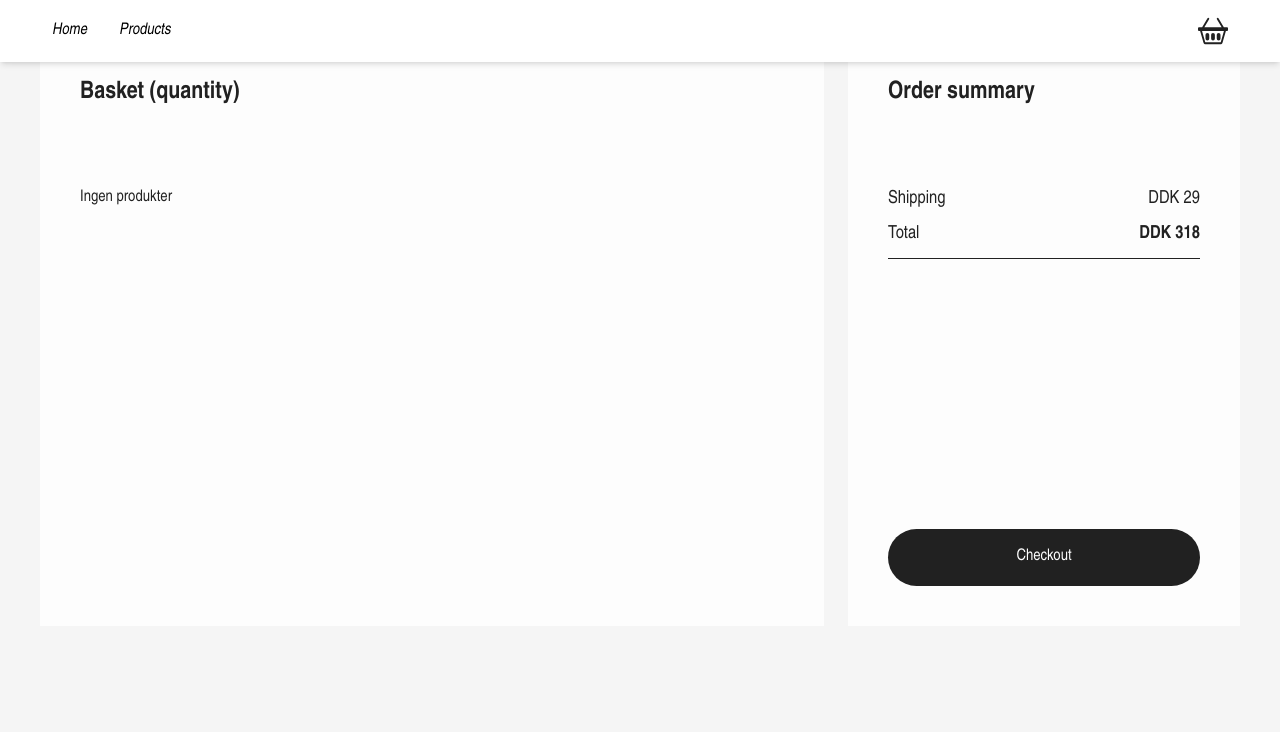
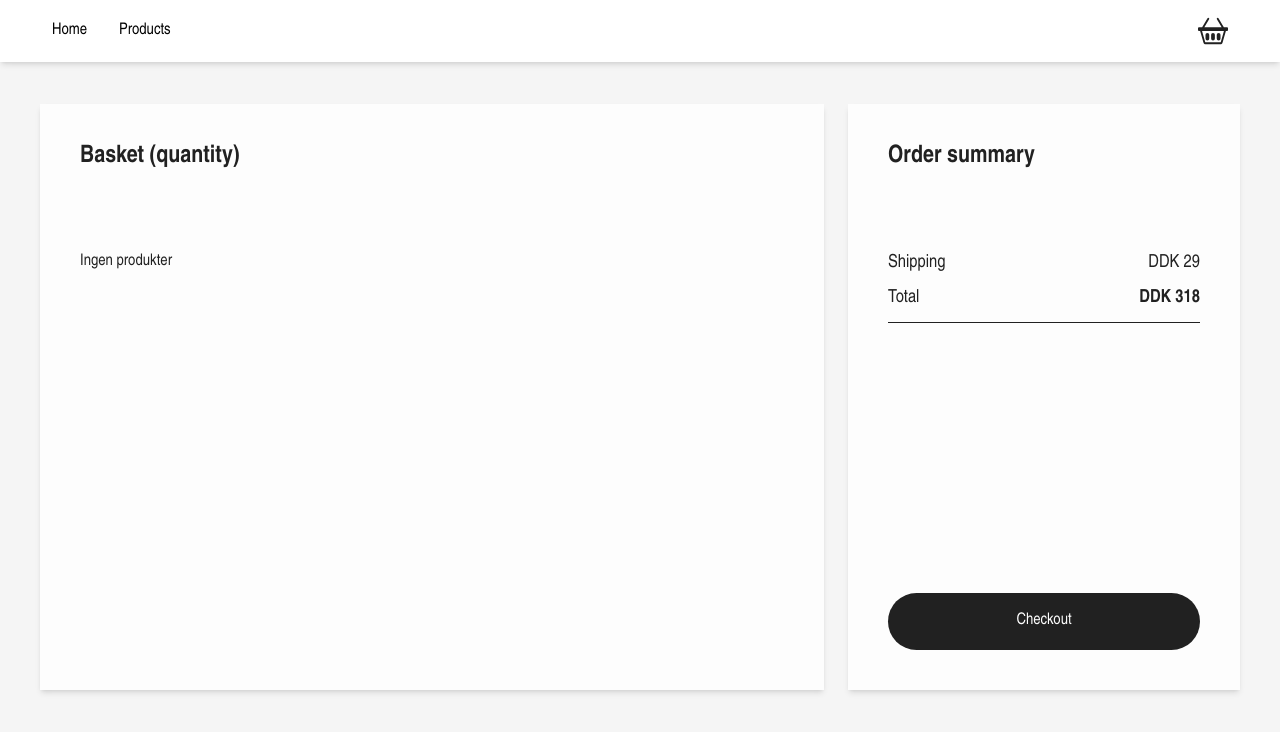
Before and after one commit to leamhkea/simpel-shop, a Next.js app: page /basket in a window 1280 px wide. Shown: the top 732 px of the page. Built offline with nearby package versions, Linux system fonts and the light colour scheme.

Commit message:
Rettet lidt i layoutet

```diff
--- a/src/app/globals.css
+++ b/src/app/globals.css
@@ -24,6 +24,10 @@ body {
 
 section {
   padding-inline: var(--content-width);
+
+  > :not(nav) {
+    margin-top: 2rem;
+  }
 }
 
 .no-padding {
@@ -48,9 +52,5 @@ option {
 }
 
 a {
-  font-style: italic;
   text-decoration: none;
-  &:hover {
-    text-decoration: underline;
-  }
 }
--- a/src/components/Basket/BasketCard.jsx
+++ b/src/components/Basket/BasketCard.jsx
@@ -8,7 +8,7 @@ const BasketCard = () => {
   const { items } = useItemStore((state) => state);
   return (
     <section className="grid grid-cols-[2fr_1fr] gap-6 py-10">
-      <div className="bg-(--white) px-10 py-10">
+      <div className="bg-(--white) px-10 py-10 shadow-md">
         <h2 className="font-bold pb-20">Basket (quantity)</h2>
         <div className="mb-8">
           {/* {items.length > 0 ?
@@ -24,7 +24,7 @@ const BasketCard = () => {
           )}
         </div>
       </div>
-      <div className="bg-(--white) px-10 py-10 sticky top-10 self-start">
+      <div className="bg-(--white) px-10 py-10 sticky top-10 self-start shadow-md">
         <h2 className="font-bold pb-20">Order summary</h2>
         <CheckoutCard items={items} />
       </div>
--- a/src/components/Header/Navigation.jsx
+++ b/src/components/Header/Navigation.jsx
@@ -7,7 +7,7 @@ const Navigation = () => {
   const pathname = usePathname();
 
   return (
-    <section className="fixed top-0 w-full bg-white z-50 shadow-md">
+    <section className="fixed top-0 w-full bg-white z-1 shadow-md">
       <nav>
         <ul className="flex items-center justify-between py-4 px-8">
           {/* Venstre side */}
--- a/src/components/ListView/Category.jsx
+++ b/src/components/ListView/Category.jsx
@@ -1,15 +1,15 @@
 const Category = () => {
   return (
-    <div className="py-8 grid gap-2">
+    <div className="grid gap-2 italic ">
       <h2>Categories</h2>
       <ul className="flex gap-8">
-        <li>
+        <li className="hover:underline">
           <a href="/">Category 1</a>
         </li>
-        <li>
+        <li className="hover:underline">
           <a href="/">Category 2</a>
         </li>
-        <li>
+        <li className="hover:underline">
           <a href="/">Category 3</a>
         </li>
       </ul>
--- a/src/components/ListView/ListCard.jsx
+++ b/src/components/ListView/ListCard.jsx
@@ -4,7 +4,7 @@ import Link from "next/link";
 const ListCard = ({ product }) => {
   return (
     <Link href={`/products/${product.id}`}>
-      <li className="bg-(--white) mb-4 min-h-100px-2">
+      <li className="bg-(--white) mb-4 min-h-100px-2 shadow-md">
         <Image
           alt={`Billede af ${product.title}`}
           width={1000}
```
